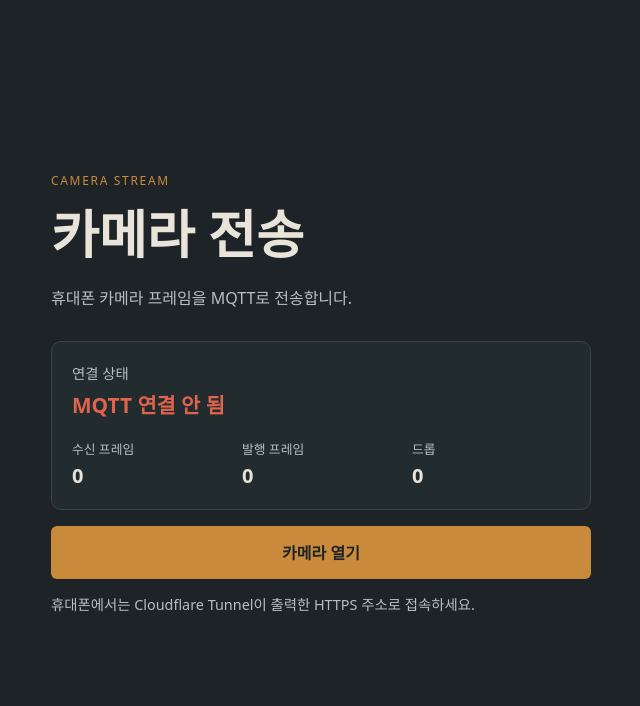
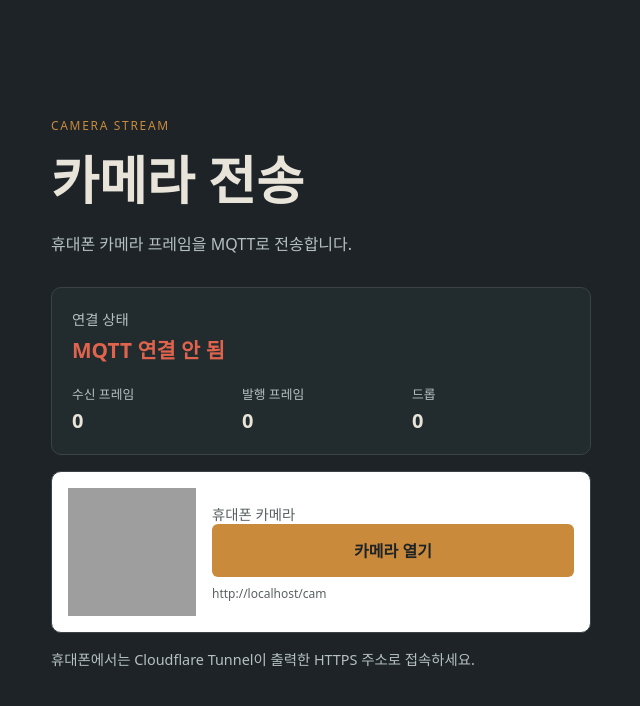
Before and after one commit to david-laugh/hand-gesture-whiteboard, a FastAPI app: page / in a window 1280 px wide. Shown: the top 706 px of the page, without its empty margins (319-959 px from the left). Run offline with FastAPI, Linux system fonts and the light colour scheme; grey boxes are pictures that could not be loaded.

Commit message:
feat(gateway): add tunnel-aware camera QR code
Generate a camera-page QR code from the request or configured public URL and show it on the external dashboard.

```diff
--- a/services/gateway/requirements.txt
+++ b/services/gateway/requirements.txt
@@ -3,3 +3,4 @@ fastapi>=0.115,<1.0
 uvicorn[standard]>=0.30
 websockets>=13.0
 paho-mqtt>=2.1,<3
+qrcode[pil]>=8,<9
--- a/services/gateway/src/config.py
+++ b/services/gateway/src/config.py
@@ -11,6 +11,7 @@ class Settings:
     max_frame_bytes: int = 2 * 1024 * 1024
     max_sessions: int = 16
     schema_version: str = "1.0.0"
+    public_url: str = ""
 
     @classmethod
     def from_env(cls):
@@ -23,6 +24,7 @@ class Settings:
             max_frame_bytes=int(os.getenv("GATEWAY_MAX_FRAME_BYTES", defaults.max_frame_bytes)),
             max_sessions=int(os.getenv("GATEWAY_MAX_SESSIONS", defaults.max_sessions)),
             schema_version=os.getenv("SCHEMA_VERSION", defaults.schema_version),
+            public_url=os.getenv("GATEWAY_PUBLIC_URL", defaults.public_url).rstrip("/"),
         )
         if settings.timeout <= 0 or settings.max_sessions <= 0 or settings.max_frame_bytes <= 0:
             raise ValueError("Gateway limits must be positive")
--- a/services/gateway/src/main.py
+++ b/services/gateway/src/main.py
@@ -1,13 +1,14 @@
 import asyncio
 from collections import Counter
 from contextlib import asynccontextmanager, suppress
+import io
 import json
 from pathlib import Path
 import time
 import uuid
 
-from fastapi import FastAPI, WebSocket, WebSocketDisconnect
-from fastapi.responses import FileResponse, JSONResponse
+from fastapi import FastAPI, Request, WebSocket, WebSocketDisconnect
+from fastapi.responses import FileResponse, JSONResponse, Response
 from fastapi.staticfiles import StaticFiles
 
 from .config import Settings
@@ -44,9 +45,20 @@ def create_app(settings=None, transport=None):
     async def camera():
         return FileResponse(ROOT / "templates" / "index.html")
 
+    def camera_url(request):
+        base = settings.public_url or str(request.base_url).rstrip("/")
+        return f"{base}/cam"
+
     @app.get("/api/info")
-    async def info():
-        return {"camera_url": "/cam", "transport": "mqtt", "mqtt_connected": link.connected}
+    async def info(request: Request):
+        return {"camera_url": camera_url(request), "transport": "mqtt", "mqtt_connected": link.connected}
+
+    @app.get("/qr.png")
+    async def qr(request: Request):
+        import qrcode
+        output = io.BytesIO()
+        qrcode.make(camera_url(request), border=2, box_size=8).save(output, format="PNG")
+        return Response(output.getvalue(), media_type="image/png")
 
     @app.get("/healthz")
     async def health():
--- a/services/gateway/static/dashboard.css
+++ b/services/gateway/static/dashboard.css
@@ -10,3 +10,6 @@ h1 { margin: .35rem 0; font-size: clamp(2rem, 8vw, 3.25rem); }
 .ok { color: #5fae82; }.error { color: #e0644d; }
 dl { display: grid; grid-template-columns: repeat(3, 1fr); gap: .75rem; margin: 0; } dt { font-size: .8rem; color: #b6c0c3; } dd { margin: .25rem 0 0; font-size: 1.25rem; font-weight: 700; }
 .camera-link { display: block; padding: .9rem 1rem; border-radius: 6px; color: #1d2326; background: #c98a3c; text-align: center; text-decoration: none; font-weight: 700; }
+.qr-card { display: flex; gap: 1rem; align-items: center; padding: 1rem; border: 1px solid #3a4448; border-radius: 10px; background: #fff; color: #1d2326; }
+.qr-card img { width: 128px; height: 128px; image-rendering: pixelated; }.qr-card > div { flex: 1; min-width: 0; }.qr-card .label { color: #596163; }.url { margin: .5rem 0 0; font-size: .75rem; color: #596163; word-break: break-all; }
+@media (max-width: 400px) { .qr-card { align-items: flex-start; }.qr-card img { width: 96px; height: 96px; } }
--- a/services/gateway/static/dashboard.js
+++ b/services/gateway/static/dashboard.js
@@ -2,14 +2,17 @@ const $ = id => document.getElementById(id);
 
 async function refresh() {
   try {
-    const [healthResponse, metricsResponse] = await Promise.all([fetch('/healthz'), fetch('/api/metrics')]);
+    const [healthResponse, metricsResponse, infoResponse] = await Promise.all([fetch('/healthz'), fetch('/api/metrics'), fetch('/api/info')]);
     const health = await healthResponse.json();
     const metrics = await metricsResponse.json();
+    const info = await infoResponse.json();
     $('connection').textContent = health.mqtt_connected ? 'MQTT 연결됨' : 'MQTT 연결 안 됨';
     $('connection').className = health.mqtt_connected ? 'state ok' : 'state error';
     $('received').textContent = metrics.received || 0;
     $('published').textContent = metrics.published || 0;
     $('dropped').textContent = metrics.dropped || 0;
+    $('camera-link').href = info.camera_url;
+    $('camera-url').textContent = info.camera_url;
   } catch {
     $('connection').textContent = 'Gateway에 연결할 수 없음';
     $('connection').className = 'state error';
--- a/services/gateway/templates/dashboard.html
+++ b/services/gateway/templates/dashboard.html
@@ -21,7 +21,10 @@
         <div><dt>드롭</dt><dd id="dropped">0</dd></div>
       </dl>
     </section>
-    <a class="camera-link" href="/cam">카메라 열기</a>
+    <section class="qr-card">
+      <img src="/qr.png" alt="카메라 페이지 QR 코드">
+      <div><p class="label">휴대폰 카메라</p><a id="camera-link" class="camera-link" href="/cam">카메라 열기</a><p id="camera-url" class="url"></p></div>
+    </section>
     <p class="hint">휴대폰에서는 Cloudflare Tunnel이 출력한 HTTPS 주소로 접속하세요.</p>
   </main>
 </body>
```
Also changed, not shown: services/gateway/README.md.
